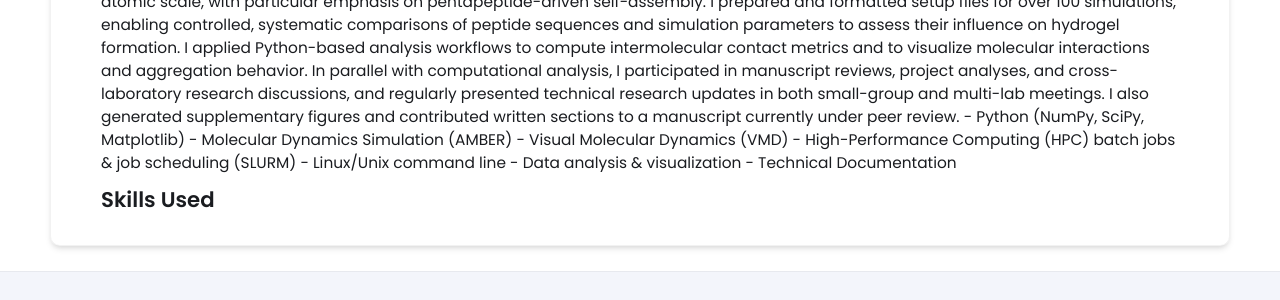
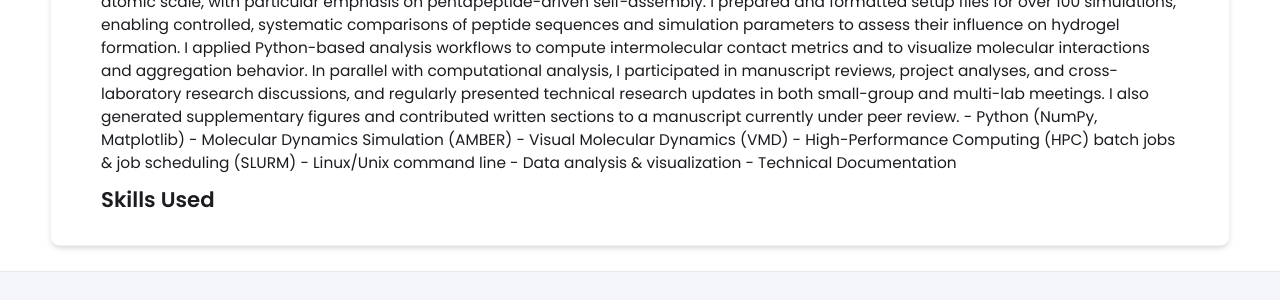
Before and after one commit to RobinKHur/RobinKHur.github.io, a Jekyll site: the page built from _projects/Pentapeptide Research/index.md, in a window 1280 px wide. Shown: the part 661-961 px from the top of the page. Built offline with Jekyll 4.4.1, drawn with Linux system fonts in a browser that asks for light colours; some of the changed text lies outside the part shown.

Commit message:
Update index.md

```diff
--- a/_projects/Pentapeptide Research/index.md
+++ b/_projects/Pentapeptide Research/index.md
@@ -2,7 +2,7 @@
 layout: post
 title: Relating Peptide Sequence and Self-Assembly Behavior with Computational Molecular Dynamics
 description: As an undergraduate researcher, I performed all-atom molecular dynamics simulations using AMBER to study hydrogel behavior at the atomic scale, with particular emphasis on pentapeptide-driven self-assembly. I prepared and formatted setup files for over 100 simulations, enabling controlled, systematic comparisons of peptide sequences and simulation parameters to assess their influence on hydrogel formation. I applied Python-based analysis workflows to compute intermolecular contact metrics and to visualize molecular interactions and aggregation behavior. In parallel with computational analysis, I participated in manuscript reviews, project analyses, and cross-laboratory research discussions, and regularly presented technical research updates in both small-group and multi-lab meetings. I also generated supplementary figures and contributed written sections to a manuscript currently under peer review.
-  - Python (NumPy, SciPy, Matplotlib)
+  - Python (NumPy, Matplotlib)
   - Molecular Dynamics Simulation (AMBER)
   - Visual Molecular Dynamics (VMD)
   - High-Performance Computing (HPC) batch jobs & job scheduling (SLURM)
```
